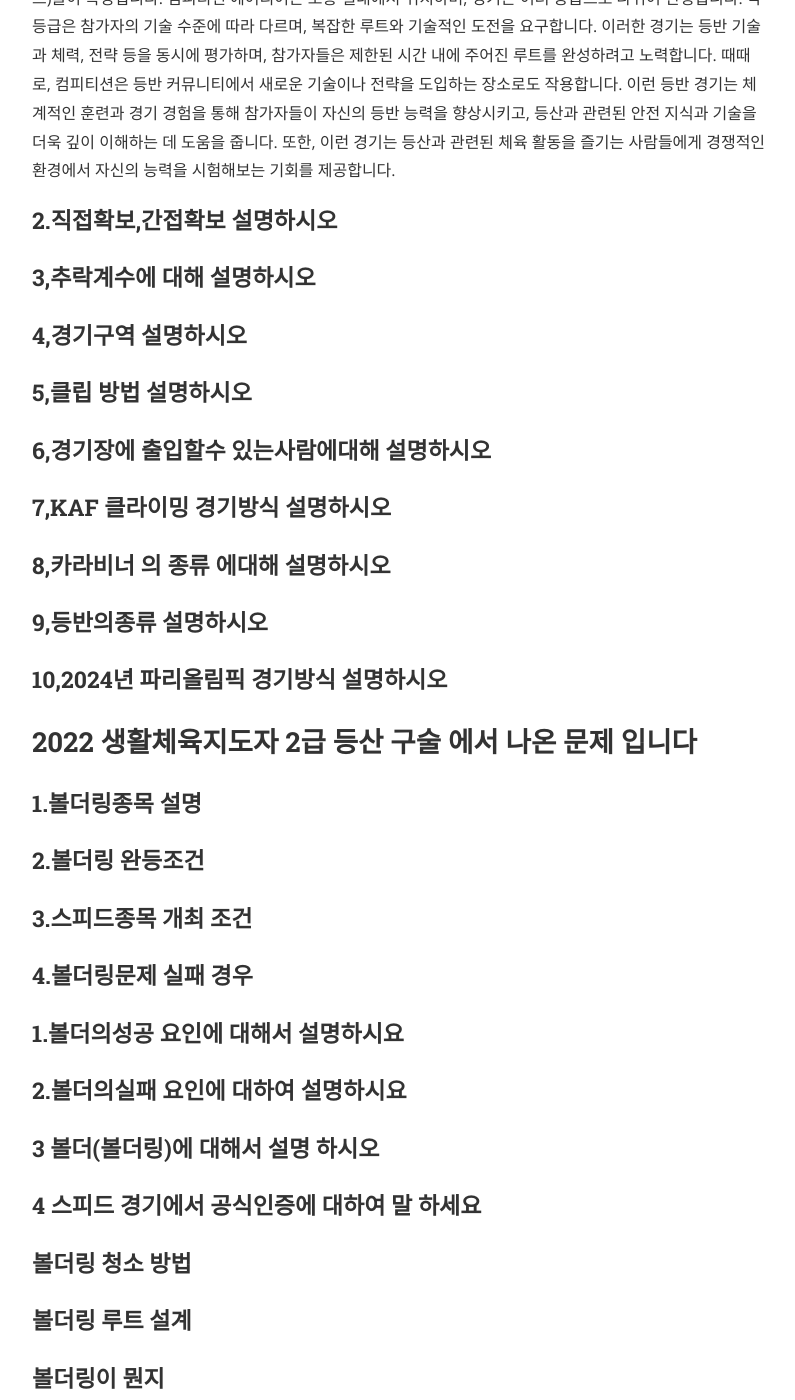
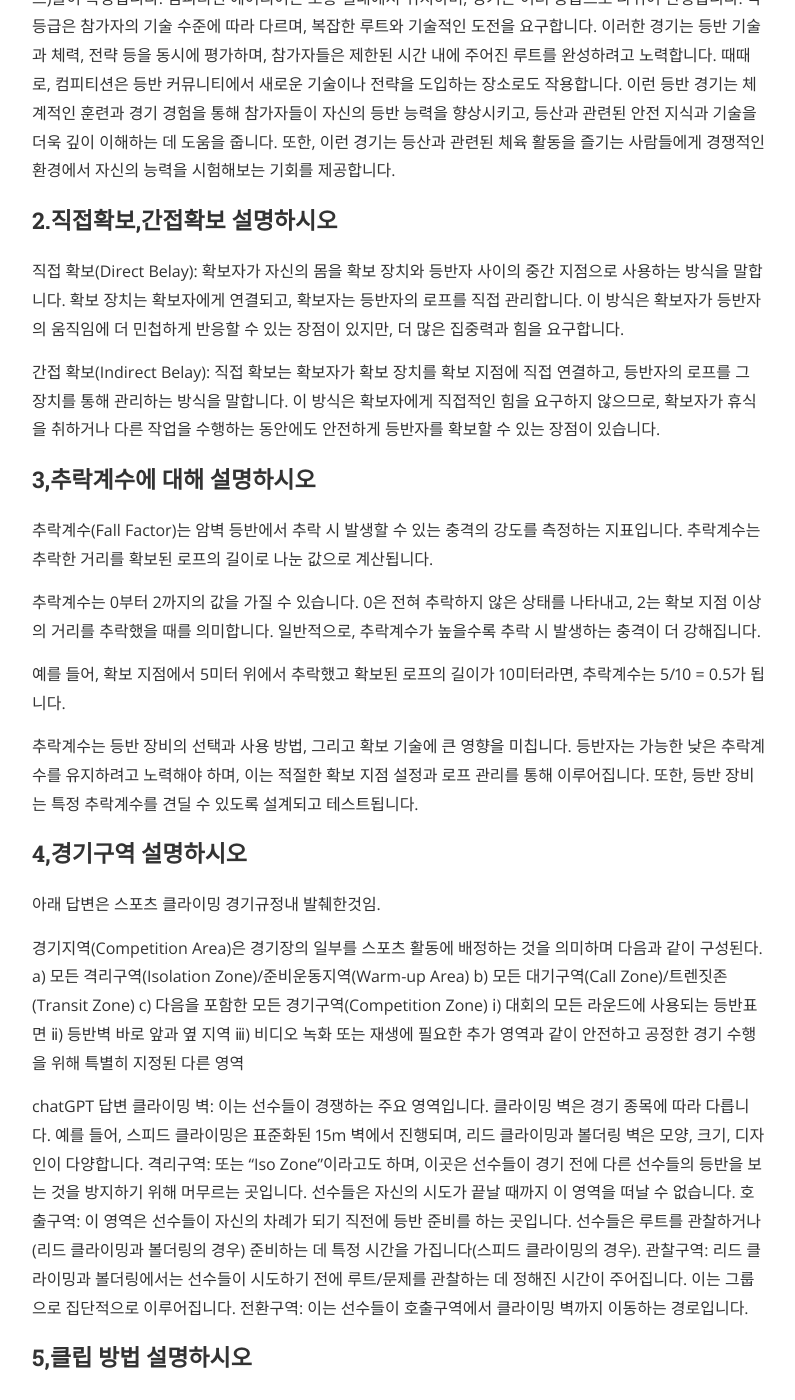
Before and after one commit to bacinchel/bacinchel.github.io, a Jekyll site: the page built from _posts/2023-05-15-license.markdown, in a window 1280 px wide and 1400 px high, scrolled down 537 px. Shown: the whole window, without its empty margins (240-1035 px from the left). Built offline with Jekyll 4.4.1, drawn with Linux system fonts in a browser that asks for light colours; nearby versions of some CDN libraries.

Commit message:
Update 2023-05-15-license.markdown

```diff
--- a/_posts/2023-05-15-license.markdown
+++ b/_posts/2023-05-15-license.markdown
@@ -16,10 +16,38 @@ KAF(Korea Alpine Federation) 컴피티션 에어리어는 대한민국 알파인
 이런 등반 경기는 체계적인 훈련과 경기 경험을 통해 참가자들이 자신의 등반 능력을 향상시키고, 등산과 관련된 안전 지식과 기술을 더욱 깊이 이해하는 데 도움을 줍니다. 또한, 이런 경기는 등산과 관련된 체육 활동을 즐기는 사람들에게 경쟁적인 환경에서 자신의 능력을 시험해보는 기회를 제공합니다.
 
 ### 2.직접확보,간접확보 설명하시오
+직접 확보(Direct Belay): 확보자가 자신의 몸을 확보 장치와 등반자 사이의 중간 지점으로 사용하는 방식을 말합니다. 확보 장치는 확보자에게 연결되고, 확보자는 등반자의 로프를 직접 관리합니다. 이 방식은 확보자가 등반자의 움직임에 더 민첩하게 반응할 수 있는 장점이 있지만, 더 많은 집중력과 힘을 요구합니다.
+
+간접 확보(Indirect Belay): 직접 확보는 확보자가 확보 장치를 확보 지점에 직접 연결하고, 등반자의 로프를 그 장치를 통해 관리하는 방식을 말합니다. 이 방식은 확보자에게 직접적인 힘을 요구하지 않으므로, 확보자가 휴식을 취하거나 다른 작업을 수행하는 동안에도 안전하게 등반자를 확보할 수 있는 장점이 있습니다.
 
 ### 3,추락계수에 대해 설명하시오
+추락계수(Fall Factor)는 암벽 등반에서 추락 시 발생할 수 있는 충격의 강도를 측정하는 지표입니다. 추락계수는 추락한 거리를 확보된 로프의 길이로 나눈 값으로 계산됩니다.
+
+추락계수는 0부터 2까지의 값을 가질 수 있습니다. 0은 전혀 추락하지 않은 상태를 나타내고, 2는 확보 지점 이상의 거리를 추락했을 때를 의미합니다. 일반적으로, 추락계수가 높을수록 추락 시 발생하는 충격이 더 강해집니다.
+
+예를 들어, 확보 지점에서 5미터 위에서 추락했고 확보된 로프의 길이가 10미터라면, 추락계수는 5/10 = 0.5가 됩니다.
+
+추락계수는 등반 장비의 선택과 사용 방법, 그리고 확보 기술에 큰 영향을 미칩니다. 등반자는 가능한 낮은 추락계수를 유지하려고 노력해야 하며, 이는 적절한 확보 지점 설정과 로프 관리를 통해 이루어집니다. 또한, 등반 장비는 특정 추락계수를 견딜 수 있도록 설계되고 테스트됩니다.
 
 ### 4,경기구역 설명하시오
+아래 답변은 스포츠 클라이밍 경기규정내 발췌한것임.
+
+경기지역(Competition Area)은 경기장의 일부를 스포츠 활동에 배정하는 것을 의미하며 다음과 같이 구성된다.
+  a) 모든 격리구역(Isolation Zone)/준비운동지역(Warm-up Area)
+  b) 모든 대기구역(Call Zone)/트렌짓존(Transit Zone)
+  c) 다음을 포함한 모든 경기구역(Competition Zone)
+     ⅰ) 대회의 모든 라운드에 사용되는 등반표면
+     ⅱ) 등반벽 바로 앞과 옆 지역
+     ⅲ) 비디오 녹화 또는 재생에 필요한 추가 영역과 같이 안전하고 공정한 경기 수행
+        을 위해 특별히 지정된 다른 영역
+
+ chatGPT 답변
+ 클라이밍 벽: 이는 선수들이 경쟁하는 주요 영역입니다. 클라이밍 벽은 경기 종목에 따라 다릅니다. 예를 들어, 스피드 클라이밍은 표준화된 15m 벽에서 진행되며, 리드 클라이밍과 볼더링 벽은 모양, 크기, 디자인이 다양합니다.
+격리구역: 또는 "Iso Zone"이라고도 하며, 이곳은 선수들이 경기 전에 다른 선수들의 등반을 보는 것을 방지하기 위해 머무르는 곳입니다. 선수들은 자신의 시도가 끝날 때까지 이 영역을 떠날 수 없습니다.
+호출구역: 이 영역은 선수들이 자신의 차례가 되기 직전에 등반 준비를 하는 곳입니다. 선수들은 루트를 관찰하거나(리드 클라이밍과 볼더링의 경우) 준비하는 데 특정 시간을 가집니다(스피드 클라이밍의 경우).
+관찰구역: 리드 클라이밍과 볼더링에서는 선수들이 시도하기 전에 루트/문제를 관찰하는 데 정해진 시간이 주어집니다. 이는 그룹으로 집단적으로 이루어집니다.
+전환구역: 이는 선수들이 호출구역에서 클라이밍 벽까지 이동하는 경로입니다.
+
 ### 5,클립 방법 설명하시오
 ### 6,경기장에 출입할수 있는사람에대해 설명하시오
 ### 7,KAF 클라이밍 경기방식 설명하시오
```
